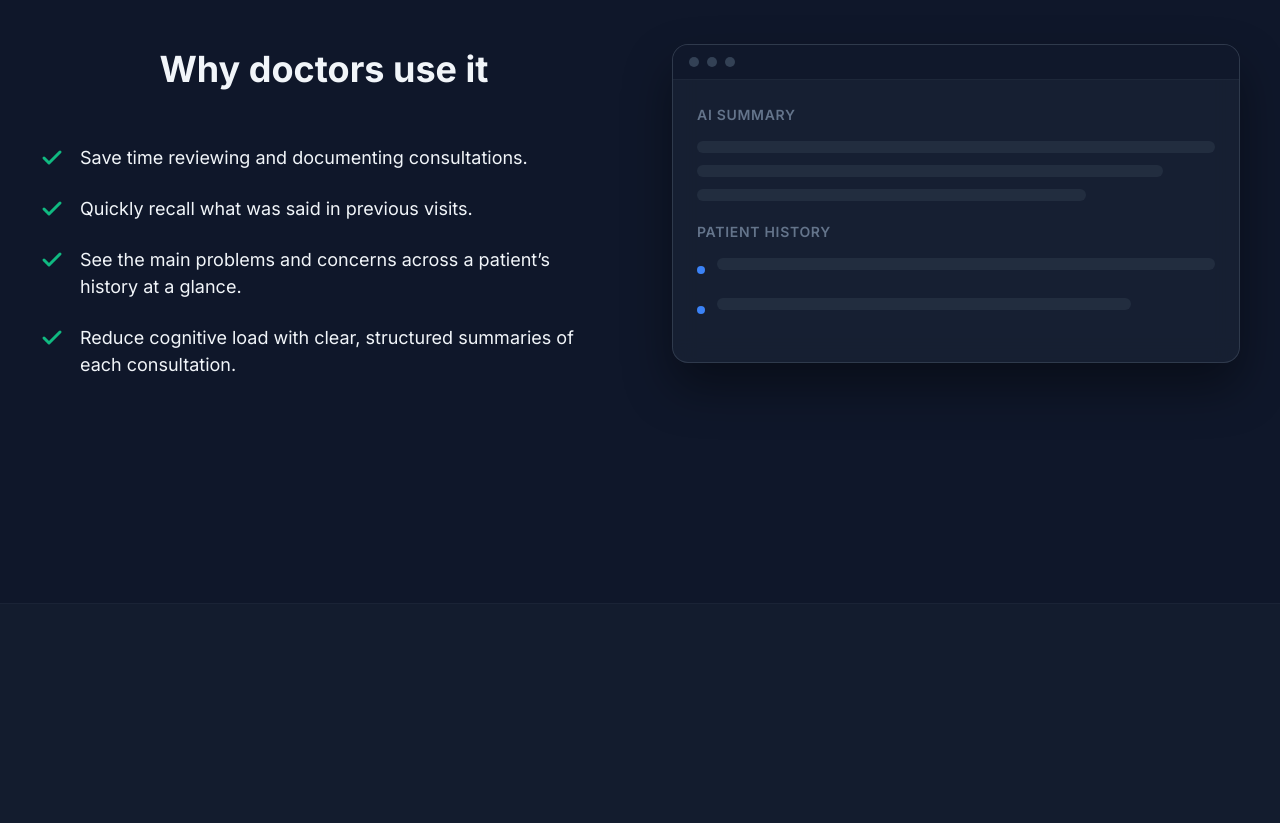
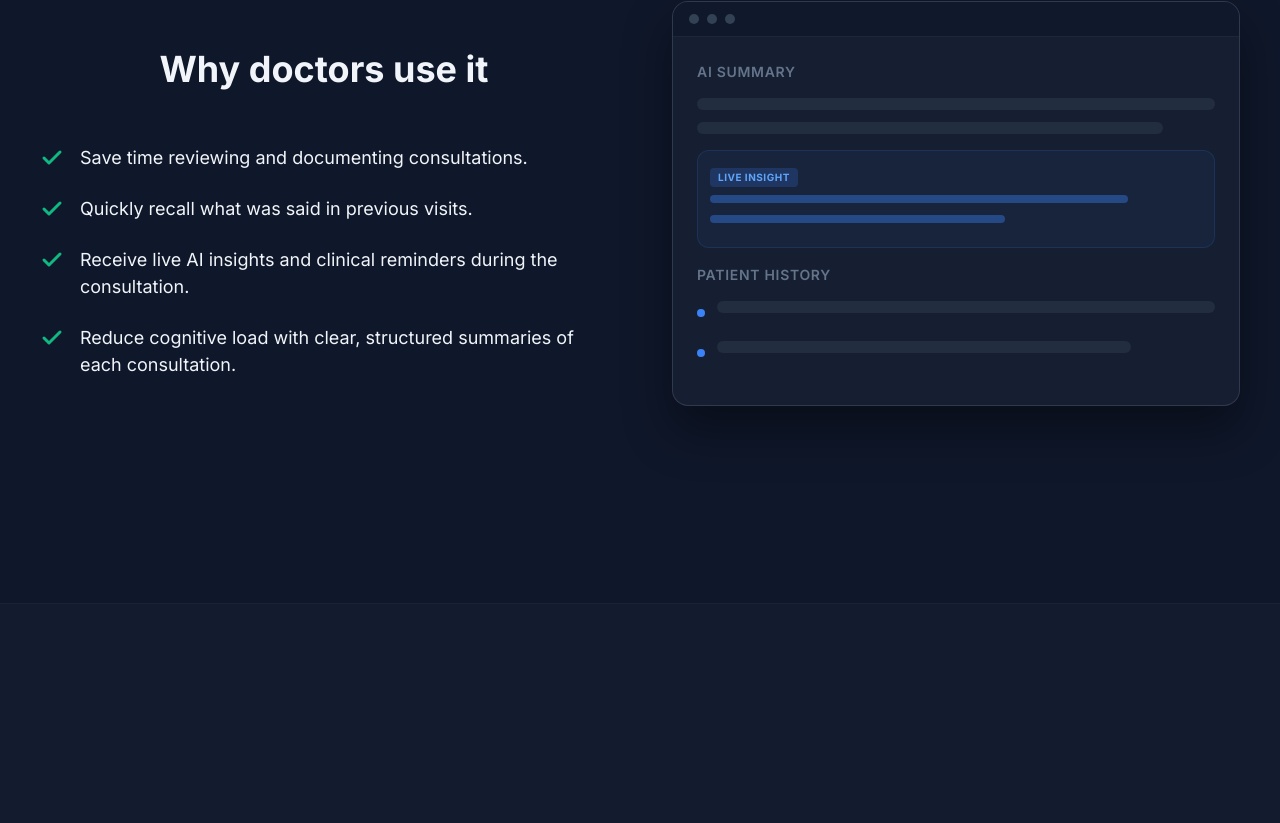
Before and after one commit to essam2414/Med-Assist, a React (Vite) app in the folder med-assistant-web/frontend/: page / in a window 1280 px wide. Shown: the part 1797-2620 px from the top of the page. Built offline with nearby package versions, Linux system fonts and the light colour scheme.

Commit message:
modified info on landing page

```diff
--- a/med-assistant-web/frontend/src/LandingPage.css
+++ b/med-assistant-web/frontend/src/LandingPage.css
@@ -358,6 +358,29 @@
     background: #3b82f6;
 }
 
+.live-insight-mockup {
+    margin: 16px 0;
+    padding: 12px;
+    background: rgba(59, 130, 246, 0.05);
+    border: 1px solid rgba(59, 130, 246, 0.15);
+    border-radius: 12px;
+    position: relative;
+    overflow: hidden;
+}
+
+.live-badge {
+    display: inline-block;
+    padding: 2px 8px;
+    background: rgba(59, 130, 246, 0.2);
+    color: #60a5fa;
+    font-size: 10px;
+    font-weight: 700;
+    text-transform: uppercase;
+    border-radius: 4px;
+    margin-bottom: 8px;
+    letter-spacing: 0.05em;
+}
+
 /* Features Outline Grid */
 .features-grid {
     display: grid;
--- a/med-assistant-web/frontend/src/LandingPage.jsx
+++ b/med-assistant-web/frontend/src/LandingPage.jsx
@@ -109,9 +109,10 @@ export default function LandingPage({ onSignInClick }) {
                                 <div className="check-icon"><svg viewBox="0 0 24 24" fill="none" stroke="currentColor" strokeWidth="3" strokeLinecap="round" strokeLinejoin="round"><polyline points="20 6 9 17 4 12" /></svg></div>
                                 <span>Quickly recall what was said in previous visits.</span>
                             </li>
+
                             <li>
                                 <div className="check-icon"><svg viewBox="0 0 24 24" fill="none" stroke="currentColor" strokeWidth="3" strokeLinecap="round" strokeLinejoin="round"><polyline points="20 6 9 17 4 12" /></svg></div>
-                                <span>See the main problems and concerns across a patient’s history at a glance.</span>
+                                <span>Receive live AI insights and clinical reminders during the consultation.</span>
                             </li>
                             <li>
                                 <div className="check-icon"><svg viewBox="0 0 24 24" fill="none" stroke="currentColor" strokeWidth="3" strokeLinecap="round" strokeLinejoin="round"><polyline points="20 6 9 17 4 12" /></svg></div>
@@ -127,8 +128,14 @@ export default function LandingPage({ onSignInClick }) {
                             <div className="mockup-title">AI Summary</div>
                             <div className="mockup-line skeleton"></div>
                             <div className="mockup-line skeleton" style={{ width: '90%' }}></div>
-                            <div className="mockup-line skeleton" style={{ width: '75%' }}></div>
-                            <div className="mockup-title" style={{ marginTop: '20px' }}>Patient History</div>
+
+                            <div className="live-insight-mockup">
+                                <div className="live-badge">Live Insight</div>
+                                <div className="mockup-line skeleton" style={{ width: '85%', height: '8px', background: 'rgba(59, 130, 246, 0.4)' }}></div>
+                                <div className="mockup-line skeleton" style={{ width: '60%', height: '8px', background: 'rgba(59, 130, 246, 0.4)' }}></div>
+                            </div>
+
+                            <div className="mockup-title" style={{ marginTop: '16px' }}>Patient History</div>
                             <div className="history-item">
                                 <div className="marker"></div>
                                 <div className="mockup-line skeleton" style={{ width: '100%' }}></div>
@@ -160,9 +167,10 @@ export default function LandingPage({ onSignInClick }) {
                             <h4>Automatic summaries of each consultation for your review.</h4>
                         </div>
                         <div className="feature-item">
-                            <div className="f-icon">⏱️</div>
-                            <h4>Simple timeline of a patient’s past consultations and key issues.</h4>
+                            <div className="f-icon">⚡</div>
+                            <h4>Live AI insights generated during the encounter.</h4>
                         </div>
+
                     </div>
                 </div>
             </section>
```
Also changed, not shown: med-assistant-web/frontend/public/favicon.svg.
